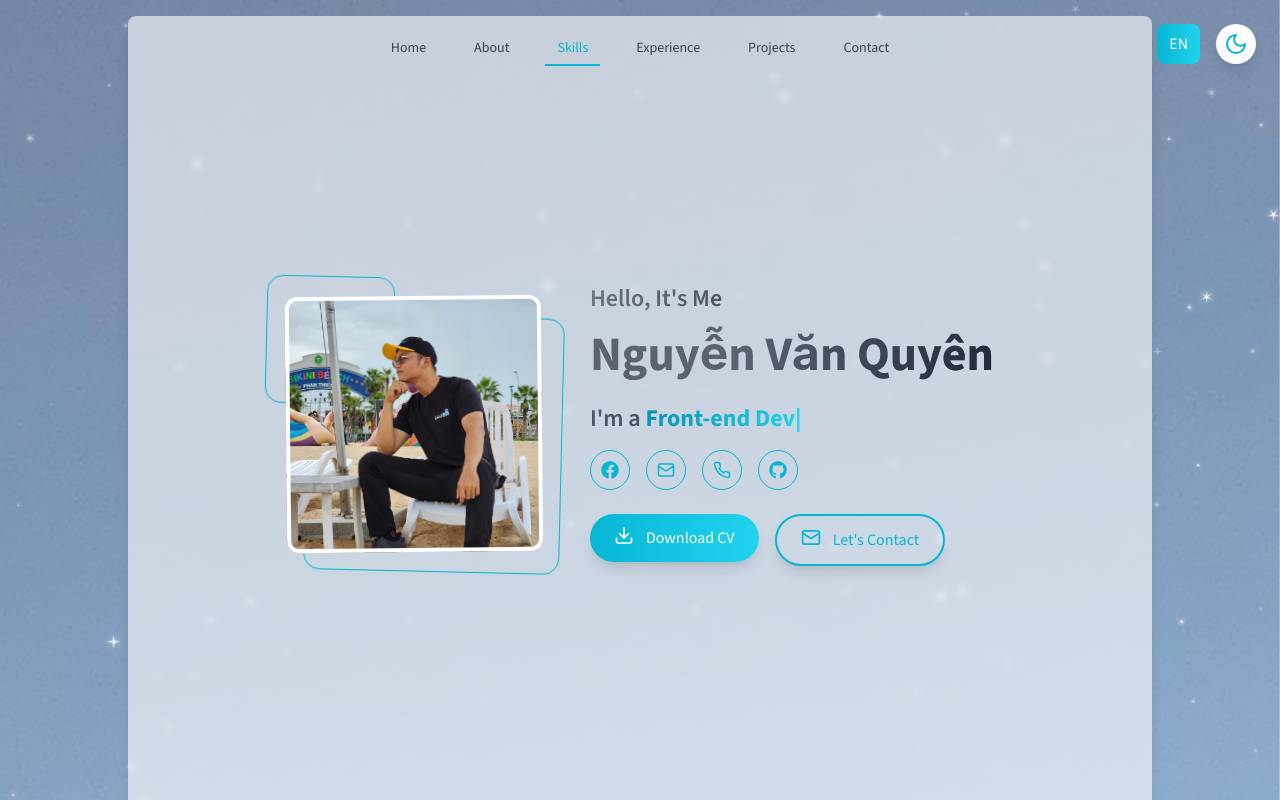
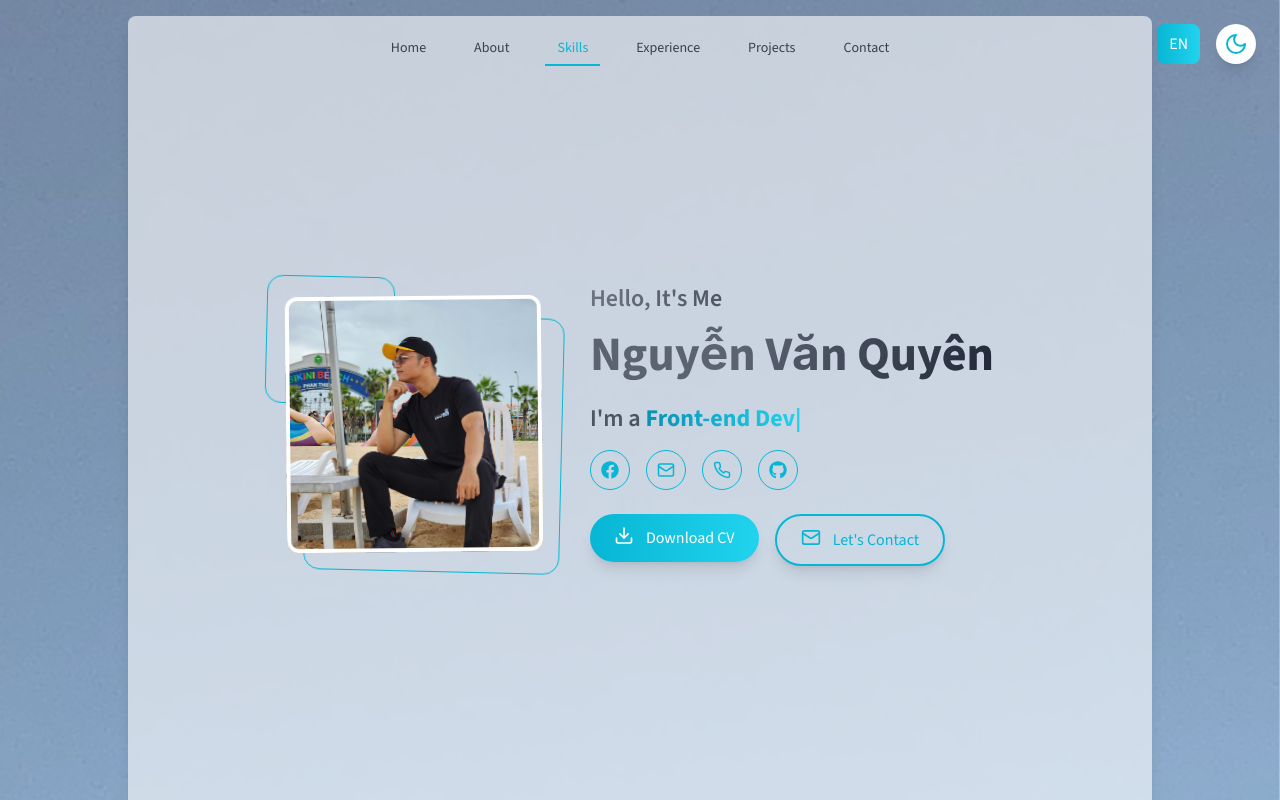
Before and after one commit to quyennv3007/quyennv-cv, a React (Vite) app: page / in a window 1280 px wide. Shown: the top 800 px of the page. Built offline with nearby package versions, Linux system fonts and the light colour scheme; a web font is replaced by a local one.

Commit message:
Refactor star components in Layout.tsx to disable animations and improve performance, and update About.tsx to apply custom font styling for better presentation.

```diff
--- a/src/components/Layout.tsx
+++ b/src/components/Layout.tsx
@@ -27,96 +27,96 @@ interface Star {
 }
 
 // Memoized Star components
-const PointStar = memo(({ star }: { star: Star }) => {
-  const outerRadius = star.size * 2;
-  const innerRadius = star.size * 0.4;
-  const points = star.points || 4;
+// const PointStar = memo(({ star }: { star: Star }) => {
+//   const outerRadius = star.size * 2;
+//   const innerRadius = star.size * 0.4;
+//   const points = star.points || 4;
 
-  const pointsString = useMemo(() => {
-    return Array.from({ length: points * 2 }, (_, i) => {
-      const radius = i % 2 === 0 ? outerRadius : innerRadius;
-      const angle = (Math.PI * i) / points;
-      const x = radius * Math.sin(angle);
-      const y = radius * Math.cos(angle);
-      return `${x},${y}`;
-    }).join(' ');
-  }, [points, outerRadius, innerRadius]);
+//   const pointsString = useMemo(() => {
+//     return Array.from({ length: points * 2 }, (_, i) => {
+//       const radius = i % 2 === 0 ? outerRadius : innerRadius;
+//       const angle = (Math.PI * i) / points;
+//       const x = radius * Math.sin(angle);
+//       const y = radius * Math.cos(angle);
+//       return `${x},${y}`;
+//     }).join(' ');
+//   }, [points, outerRadius, innerRadius]);
 
-  return (
-    <svg
-      className="star-shape"
-      style={{
-        left: star.x,
-        top: star.y,
-        width: outerRadius * 2,
-        height: outerRadius * 2,
-        opacity: star.opacity,
-        animation: `twinkle ${star.blinkSpeed}s ease-in-out infinite`,
-        filter: `drop-shadow(0 0 3px rgba(255, 255, 255, 0.8))`,
-      }}
-      width={outerRadius * 2}
-      height={outerRadius * 2}
-      viewBox={`${-outerRadius} ${-outerRadius} ${outerRadius * 2} ${outerRadius * 2}`}
-    >
-      <polygon points={pointsString} fill="white" />
-    </svg>
-  );
-});
+//   return (
+//     <svg
+//       className="star-shape"
+//       style={{
+//         left: star.x,
+//         top: star.y,
+//         width: outerRadius * 2,
+//         height: outerRadius * 2,
+//         opacity: star.opacity,
+//         animation: `twinkle ${star.blinkSpeed}s ease-in-out infinite`,
+//         filter: `drop-shadow(0 0 3px rgba(255, 255, 255, 0.8))`,
+//       }}
+//       width={outerRadius * 2}
+//       height={outerRadius * 2}
+//       viewBox={`${-outerRadius} ${-outerRadius} ${outerRadius * 2} ${outerRadius * 2}`}
+//     >
+//       <polygon points={pointsString} fill="white" />
+//     </svg>
+//   );
+// });
 
-const CircleStar = memo(({ star }: { star: Star }) => {
-  return (
-    <div
-      className="star"
-      style={{
-        left: star.x,
-        top: star.y,
-        width: star.size,
-        height: star.size,
-        opacity: star.opacity,
-        animation: `twinkle ${star.blinkSpeed}s ease-in-out infinite`,
-        boxShadow: `0 0 ${star.size + 1}px rgba(255, 255, 255, 0.8)`,
-        borderRadius: '50%',
-        backgroundColor: 'white'
-      }}
-    />
-  );
-});
+// const CircleStar = memo(({ star }: { star: Star }) => {
+//   return (
+//     <div
+//       className="star"
+//       style={{
+//         left: star.x,
+//         top: star.y,
+//         width: star.size,
+//         height: star.size,
+//         opacity: star.opacity,
+//         animation: `twinkle ${star.blinkSpeed}s ease-in-out infinite`,
+//         boxShadow: `0 0 ${star.size + 1}px rgba(255, 255, 255, 0.8)`,
+//         borderRadius: '50%',
+//         backgroundColor: 'white'
+//       }}
+//     />
+//   );
+// });
 
-const LargeStar = memo(({ star }: { star: Star }) => {
-  const outerRadius = star.size * 2;
-  const innerRadius = star.size * 0.5;
-  const points = star.points || 4;
+// const LargeStar = memo(({ star }: { star: Star }) => {
+//   const outerRadius = star.size * 2;
+//   const innerRadius = star.size * 0.5;
+//   const points = star.points || 4;
 
-  const pointsString = useMemo(() => {
-    return Array.from({ length: points * 2 }, (_, i) => {
-      const radius = i % 2 === 0 ? outerRadius : innerRadius;
-      const angle = (Math.PI * i) / points;
-      const x = radius * Math.sin(angle);
-      const y = radius * Math.cos(angle);
-      return `${x},${y}`;
-    }).join(' ');
-  }, [points, outerRadius, innerRadius]);
+//   const pointsString = useMemo(() => {
+//     return Array.from({ length: points * 2 }, (_, i) => {
+//       const radius = i % 2 === 0 ? outerRadius : innerRadius;
+//       const angle = (Math.PI * i) / points;
+//       const x = radius * Math.sin(angle);
+//       const y = radius * Math.cos(angle);
+//       return `${x},${y}`;
+//     }).join(' ');
+//   }, [points, outerRadius, innerRadius]);
 
-  return (
-    <svg
-      className="star-shape"
-      style={{
-        left: star.x,
-        top: star.y,
-        width: outerRadius * 2,
-        height: outerRadius * 2,
-        opacity: star.opacity,
-        animation: `twinkleLarge ${star.blinkSpeed}s ease-in-out infinite`,
-        filter: `drop-shadow(0 0 ${star.size}px rgba(255, 255, 255, 0.9))`,
-      }}
-      width={outerRadius * 2}
-      height={outerRadius * 2}
-      viewBox={`${-outerRadius} ${-outerRadius} ${outerRadius * 2} ${outerRadius * 2}`}
-    >
-      <polygon points={pointsString} fill="white" />
-    </svg>
-  );
-});
+//   return (
+//     <svg
+//       className="star-shape"
+//       style={{
+//         left: star.x,
+//         top: star.y,
+//         width: outerRadius * 2,
+//         height: outerRadius * 2,
+//         opacity: star.opacity,
+//         animation: `twinkleLarge ${star.blinkSpeed}s ease-in-out infinite`,
+//         filter: `drop-shadow(0 0 ${star.size}px rgba(255, 255, 255, 0.9))`,
+//       }}
+//       width={outerRadius * 2}
+//       height={outerRadius * 2}
+//       viewBox={`${-outerRadius} ${-outerRadius} ${outerRadius * 2} ${outerRadius * 2}`}
+//     >
+//       <polygon points={pointsString} fill="white" />
+//     </svg>
+//   );
+// });
 
 // Memoized Particle component
 const Particle = memo(({ particle, index, prevDarkMode, particleSprayRadius }: {
@@ -152,33 +152,15 @@ const Particle = memo(({ particle, index, prevDarkMode, particleSprayRadius }: {
 });
 
 // Memoized Stars list
-const StarsList = memo(({ stars, darkMode }: { stars: Star[], darkMode: boolean }) => {
-  // Only render if stars should be visible
-  if (!stars.length) return null;
-
-  return (
-    <>
-      {stars.map((star) => (
-        star.hasPoints
-          ? <PointStar key={star.id} star={star} />
-          : <CircleStar key={star.id} star={star} />
-      ))}
-    </>
-  );
+const StarsList = memo(() => {
+  // Disable stars animation completely
+  return null;
 });
 
 // Memoized Large Stars list
-const LargeStarsList = memo(({ largeStars, darkMode }: { largeStars: Star[], darkMode: boolean }) => {
-  // Only render if we're in dark mode and have stars
-  if (!darkMode || !largeStars.length) return null;
-
-  return (
-    <>
-      {largeStars.map((star) => (
-        <LargeStar key={`large-${star.id}`} star={star} />
-      ))}
-    </>
-  );
+const LargeStarsList = memo(() => {
+  // Disable large stars animation completely
+  return null;
 });
 
 // Memoized Particles list
@@ -263,119 +245,11 @@ const Layout: React.FC<LayoutProps> = ({ darkMode, toggleDarkMode, children }) =
 
   // Tạo các ngôi sao khi component mount hoặc khi chuyển sang dark mode
   useEffect(() => {
-    // Tối ưu bằng cách chỉ tạo sao khi thực sự cần thiết
-    if (stars.length > 0 && !darkMode) return;
+    // Disable star creation to improve performance
+    setStars([]);
+    setLargeStars([]);
 
-    const createStars = () => {
-      // Giảm số lượng sao trên mobile
-      const densityFactor = windowSize.width < 768 ? 15000 : 10000;
-      const starCount = Math.floor((windowSize.width * windowSize.height) / densityFactor);
-      const newStars: Star[] = [];
-
-      for (let i = 0; i < starCount; i++) {
-        // Phân bố sao nhiều ở hai bên màn hình
-        let x: number;
-        const sideProbability = 0.7; // 70% khả năng sao xuất hiện ở hai bên
-
-        if (Math.random() < sideProbability) {
-          // Xuất hiện ở hai bên
-          if (Math.random() < 0.5) {
-            // Bên trái
-            x = Math.random() * (windowSize.width * 0.3);
-          } else {
-            // Bên phải
-            x = windowSize.width - Math.random() * (windowSize.width * 0.3);
-          }
-        } else {
-          // Xuất hiện ở giữa
-          x = windowSize.width * 0.3 + Math.random() * (windowSize.width * 0.4);
-        }
-
-        // Xác định vị trí y dựa vào mode
-        let y: number;
-        if (!darkMode) {
-          // Trong light mode, chỉ xuất hiện ở 1/3 màn hình phía trên
-          y = Math.random() * (windowSize.height);
-        } else {
-          // Trong dark mode, xuất hiện trên toàn màn hình
-          y = Math.random() * windowSize.height;
-        }
-
-        const points = Math.floor(Math.random() * 3) + 4; // 4 đến 6 cạnh
-
-        newStars.push({
-          id: i,
-          x,
-          y,
-          size: Math.random() * 2 + 1, // Kích thước sao từ 1px đến 3px
-          opacity: Math.random() * 0.5 + 0.5, // Độ trong suốt từ 0.5 đến 1
-          blinkSpeed: Math.random() * 3 + 2, // Tốc độ nhấp nháy từ 2s đến 5s
-          points,
-          hasPoints: Math.random() > 0.3, // 70% sao có cạnh, 30% là tròn
-        });
-      }
-
-      return newStars;
-    };
-
-    const createLargeStars = () => {
-      // Giảm số lượng sao lớn trên mobile
-      const largeStarCount = Math.floor(windowSize.width / (windowSize.width < 768 ? 180 : 120));
-      const newLargeStars: Star[] = [];
-
-      for (let i = 0; i < largeStarCount; i++) {
-        // Phân bố sao lớn nhiều ở hai bên màn hình
-        let x: number;
-        const sideProbability = 0.7; // 70% khả năng sao xuất hiện ở hai bên
-
-        if (Math.random() < sideProbability) {
-          // Xuất hiện ở hai bên
-          if (Math.random() < 0.5) {
-            // Bên trái
-            x = Math.random() * (windowSize.width * 0.3);
-          } else {
-            // Bên phải
-            x = windowSize.width - Math.random() * (windowSize.width * 0.3);
-          }
-        } else {
-          // Xuất hiện ở giữa
-          x = windowSize.width * 0.3 + Math.random() * (windowSize.width * 0.4);
-        }
-
-        // Xác định vị trí y dựa vào mode
-        let y: number;
-        if (!darkMode) {
-          // Trong light mode, chỉ xuất hiện ở 1/3 màn hình phía trên
-          y = Math.random() * (windowSize.height / 3);
-        } else {
-          // Trong dark mode, xuất hiện trên toàn màn hình
-          y = Math.random() * windowSize.height;
-        }
-
-        const points = Math.floor(Math.random() * 3) + 4; // 4 đến 6 cạnh
-
-        newLargeStars.push({
-          id: i,
-          x,
-          y,
-          size: Math.random() * 3 + 3, // Kích thước sao lớn từ 3px đến 6px
-          opacity: Math.random() * 0.3 + 0.7, // Độ trong suốt từ 0.7 đến 1
-          blinkSpeed: Math.random() * 4 + 3, // Tốc độ nhấp nháy từ 3s đến 7s
-          points,
-          hasPoints: true, // Sao lớn luôn có cạnh
-        });
-      }
-
-      return newLargeStars;
-    };
-
-    // Tạo sao dựa trên mode
-    setStars(createStars());
-    if (darkMode) {
-      setLargeStars(createLargeStars());
-    }
-
-  }, [darkMode, windowSize, stars.length]);
+  }, [darkMode, windowSize]);
 
   // Tính toán spray radius cho particles dựa trên kích thước màn hình - memoize giá trị
   const particleSprayRadius = useMemo(() =>
@@ -452,10 +326,10 @@ const Layout: React.FC<LayoutProps> = ({ darkMode, toggleDarkMode, children }) =
       />
 
       {/* Hiệu ứng các ngôi sao nhấp nháy - với memo và lazy rendering */}
-      <StarsList stars={stars} darkMode={darkMode} />
+      <StarsList />
 
       {/* Hiệu ứng các ngôi sao lớn nhấp nháy - với memo và lazy rendering */}
-      <LargeStarsList largeStars={largeStars} darkMode={darkMode} />
+      <LargeStarsList />
 
       {/* Overlay cho light mode - có thể điều chỉnh opacity */}
       <div
--- a/src/sections/About.tsx
+++ b/src/sections/About.tsx
@@ -36,7 +36,7 @@ const About: React.FC = () => {
         <GradientBlurText className='items-center justify-center' text={t('about.title')} />
 
         <div className="grid grid-cols-2 md:grid-cols-10 gap-4 mt-6 items-center">
-        <div className="col-span-6">
+        <div className="col-span-6 fontSourceSans" >
             {aboutContentLines.map((line, index) => (
               <FadeIn key={index} delay={0.8 + index * 0.1} direction="right">
                 <p className="text-gray-700 dark:text-gray-300 leading-relaxed text-lg text-center mb-3">
```
